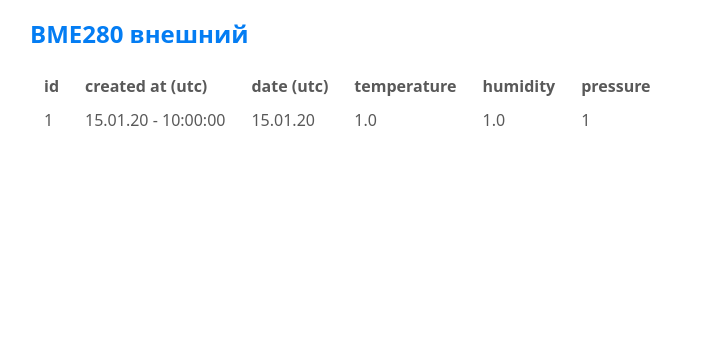
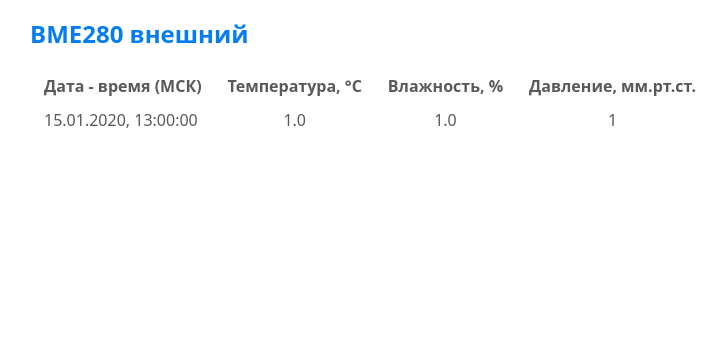
Before and after one commit to Missisol/meteoProject, a Flask app: page /bme280_outer in a window 1280 px wide. Shown: the part 68-420 px from the top of the page, without its empty margins (60-787 px from the left). Run offline with Flask 3, Linux system fonts and the light colour scheme; tables that the repository leaves empty hold one stand-in row (values such as "Sample post").

Commit message:
update table UI

```diff
--- a/app/sensor/routes.py
+++ b/app/sensor/routes.py
@@ -5,7 +5,7 @@ import sqlalchemy as sa
 from app.sensor import bp
 from app.models import Bme280Rpi, Bme280Outer, Dht22, BmeHistory
 from app.utils.sensor_data import bme_rpi_table, bme_outer_table, dht_outer_table, history_table
-# from flask_babel import format_datetime
+from flask_babel import format_datetime
 
 from app.sensor.sensor_rpi import BME280Module
 bme = BME280Module()
@@ -13,13 +13,13 @@ bme = BME280Module()
 
 @bp.app_template_filter('datetimeformat')
 def datetimeformat(value):
-    # return format_datetime(value, 'd.MM.yyyy, HH:mm:ss')
-    return datetime.strftime(value, '%d.%m.%y - %H:%M:%S')
+    return format_datetime(value, 'd.MM.yyyy, HH:mm:ss')
+    # return datetime.strftime(value, '%d.%m.%y - %H:%M:%S')
 
 @bp.app_template_filter('dateformat')
 def dateformat(value):
-    # return format_datetime(value, 'd.MM.yyyy')
-    return datetime.strftime(value, '%d.%m.%y')
+    return format_datetime(value, 'd.MM.yyyy')
+    # return datetime.strftime(value, '%d.%m.%y')
 
 
 @bp.route('/sensors')
--- a/app/static/css/header.css
+++ b/app/static/css/header.css
@@ -57,7 +57,8 @@
 
     & > a {
       text-decoration: none;
-      display: inline-block;
+      /* display: inline-block; */
+      display: block;
     }
 
     &:has(ul) {
--- a/app/static/css/table.css
+++ b/app/static/css/table.css
@@ -48,9 +48,15 @@
 
 .table__cell {
     padding: var(--gap2) var(--gap6);
+    vertical-align: top;
 
     & span {
         display: flex;
-        width: max-content;
+        /* width: max-content; */
+        max-width: 20ch;
+    }
+
+    &:has(span.data) span.data {
+        justify-content: center;
     }
 }
--- a/app/templates/sensor/sensor_table.html
+++ b/app/templates/sensor/sensor_table.html
@@ -19,7 +19,7 @@
                     <tr>
                         {% for item in table.th %}
                             <th class="table__cell">
-                                <span>{{ item }}</span>
+                                <span>{{ item|safe }}</span>
                             </th>
                         {% endfor %}
                     </tr>
@@ -38,7 +38,7 @@
                                     </td>
                                 {% else %}
                                     <td class="table__cell">
-                                        <span>{{ d[item] }}</span>
+                                        <span class="data">{{ d[item] }}</span>
                                     </td>
                                 {% endif %}
                             {% endfor %}
--- a/app/utils/sensor_data.py
+++ b/app/utils/sensor_data.py
@@ -45,23 +45,32 @@ main_menu = [
 ]
 
 bme_rpi_table = {
-    'th': ['id', 'created at (utc)', 'temperature', 'humidity', 'pressure'],
-    'td': ['id', 'created_at', 'temperature', 'humidity', 'pressure']
+    # 'th': ['id', 'created at (utc)', 'temperature', 'humidity', 'pressure'],
+    # 'td': ['id', 'created_at', 'temperature', 'humidity', 'pressure']
+    'th': ['Дата - время (МСК)', 'Температура, &deg;C', 'Влажность, %', 'Давление, мм.рт.ст.'],
+    'td': ['created_at', 'temperature', 'humidity', 'pressure']
 }
 
 bme_outer_table = {
-    'th': ['id', 'created at (utc)', 'date (utc)', 'temperature', 'humidity', 'pressure'],
-    'td': ['id', 'created_at', 'date', 'temperature', 'humidity', 'pressure']
+    # 'th': ['id', 'created at', 'date', 'temperature', 'humidity', 'pressure'],
+    # 'td': ['id', 'created_at', 'date', 'temperature', 'humidity', 'pressure']
+    'th': ['Дата - время (МСК)', 'Температура, &deg;C', 'Влажность, %', 'Давление, мм.рт.ст.'],
+    'td': ['created_at', 'temperature', 'humidity', 'pressure']
 }
 
 dht_outer_table = {
-    'th': ['id', 'created at (utc)', 'temperature 1', 'humidity 1', 'temperature 2', 'humidity 2'],
-    'td': ['id', 'created_at', 'temperature1', 'humidity1', 'temperature2', 'humidity2']
+    # 'th': ['id', 'created at (utc)', 'temperature 1', 'humidity 1', 'temperature 2', 'humidity 2'],
+    # 'td': ['id', 'created_at', 'temperature1', 'humidity1', 'temperature2', 'humidity2']
+
+    'th': ['Дата - время (МСК)', 'Температура 1, &deg;C', 'Влажность 1, %', 'Температура 2, &deg;C', 'Влажность 2, %'],
+    'td': ['created_at', 'temperature1', 'humidity1', 'temperature2', 'humidity2']
 }
 
 history_table = {
-    'th': ['id', 'date', 'min temperature', 'max temperature', 'min humidity', 'max humidity', 'min pressure', 'max pressure'],
-    'td': ['id', 'date', 'min_temperature', 'max_temperature', 'min_humidity', 'max_humidity', 'min_pressure', 'max_pressure']
+    # 'th': ['id', 'date', 'min temperature', 'max temperature', 'min humidity', 'max humidity', 'min pressure', 'max pressure'],
+    # 'td': ['id', 'date', 'min_temperature', 'max_temperature', 'min_humidity', 'max_humidity', 'min_pressure', 'max_pressure']
+    'th': ['Дата', 'Температура мин., &deg;C', 'Температура макс., &deg;C', 'Влажность мин., %', 'Влажность макс., %', 'Давление мин., мм.рт.ст.', 'Давление макс., мм.рт.ст.'],
+    'td': ['date', 'min_temperature', 'max_temperature', 'min_humidity', 'max_humidity', 'min_pressure', 'max_pressure']
 }
 
 theme_switcher = [
```
